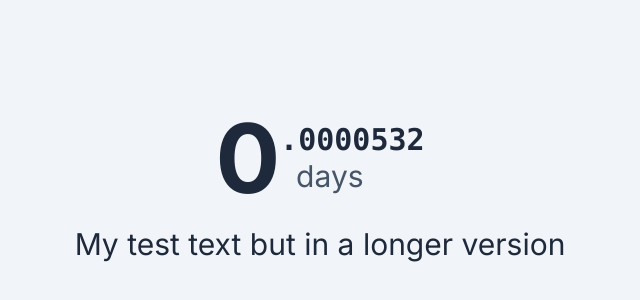
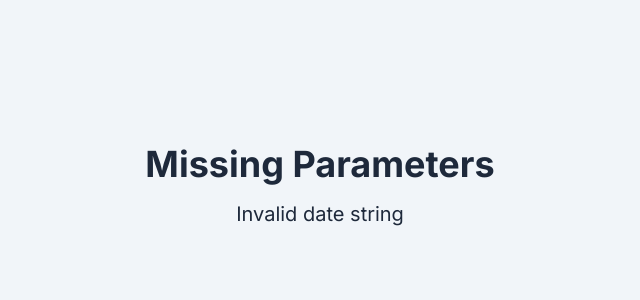
Before and after one commit to MrPolymath/livedeadline.com, a Next.js app: page / in a window 1280 px wide. Shown: the part 214-514 px from the top of the page, without its empty margins (320-960 px from the left). Built offline with nearby package versions, Linux system fonts and the light colour scheme.

Commit message:
Added support for reading from the query parameters

```diff
--- a/app/page.tsx
+++ b/app/page.tsx
@@ -1,22 +1,40 @@
 "use client";
 import React, { useEffect, useState } from "react";
+import { useSearchParams } from "next/navigation";
 
 export default function Home() {
-  // Use useState to ensure countdownEndTime and countdownText are set only once
-  const [countdownEndTime] = useState(Date.now() + 10000); // 60 seconds from now
-  const [countdownText] = useState("My test text but in a longer version");
+  const searchParams = useSearchParams();
+
+  const d = searchParams.get("d"); // Get the 'd' query parameter
+  // validate that d is in base36, decode and check that it's a valid date
+  // if not, render an error message
+  const isValidDate = d && !isNaN(parseInt(d, 36));
+  const t = searchParams.get("t"); // Get the 't' query parameter
+
+  // If the query parameters are missing, render a different UI
+  if (!d || !t) {
+    if (!isValidDate) {
+      return <AlternateUI errorMessage="Invalid date string" />;
+    }
+    return <AlternateUI />;
+  }
+
+  // Decode the 'd' parameter from base36
+  const decodedTime = parseInt(d, 36);
+
+  // Use the decoded time and query text as the initial states
+  const [countdownEndTime] = useState(decodedTime);
+  const [countdownText] = useState(decodeURIComponent(t));
 
   const calculatePercentage = () => {
     const now = new Date().getTime();
     const remainingTime = countdownEndTime - now;
     const percentageOfDay = remainingTime / 86400000; // 86,400,000 ms = 1 day
 
-    // If the remaining time is zero or negative (countdown finished)
     if (remainingTime <= 0) {
       return "0000000";
     }
 
-    // Ensure consistent rounding and string length
     const percentageRounded = (percentageOfDay * 10000000).toFixed(0);
     return percentageRounded.padStart(7, "0");
   };
@@ -33,7 +51,7 @@ export default function Home() {
     return () => clearInterval(interval);
   }, [countdownEndTime]);
 
-  const [daysLeft, setDaysLeft] = useState(null);
+  const [daysLeft, setDaysLeft] = useState<number | null>(null);
 
   useEffect(() => {
     const calculateDaysLeft = () => {
@@ -46,7 +64,6 @@ export default function Home() {
     calculateDaysLeft();
   }, [countdownEndTime]);
 
-  // Avoid rendering anything until daysLeft is calculated
   if (daysLeft === null) {
     return null;
   }
@@ -69,3 +86,15 @@ export default function Home() {
     </main>
   );
 }
+
+function AlternateUI({ errorMessage }: { errorMessage?: string }) {
+  return (
+    <main className="flex min-h-screen flex-col items-center justify-center p-24 text-slate-800 bg-slate-100">
+      <h1 className="text-4xl font-bold">Missing Parameters</h1>
+      <p className="text-xl mt-4">
+        {errorMessage ??
+          "Please provide both `d` and `t` query parameters in the URL."}
+      </p>
+    </main>
+  );
+}
```
